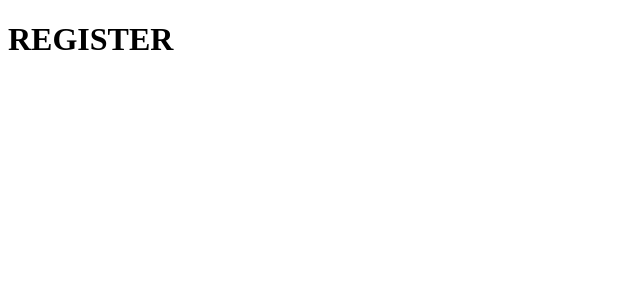
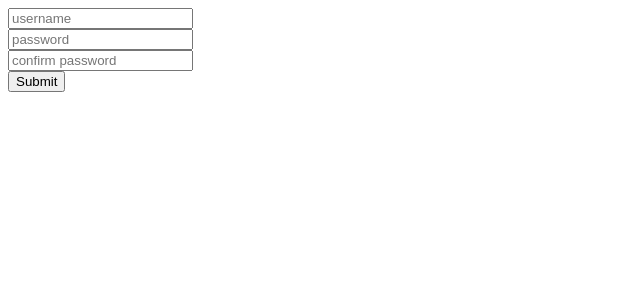
Before and after one commit to NLie2/stock_portfolio_analyzer, a React (Create React App) app in the folder client/: page /register in a window 1280 px wide. Shown: the top 300 px of the page, without its empty margins (0-640 px from the left). Built offline with nearby package versions, Linux system fonts and the light colour scheme.

Commit message:
add registration form and link to login once user is registered

```diff
--- a/client/package.json
+++ b/client/package.json
@@ -6,6 +6,7 @@
     "axios": "^1.5.1",
     "eslint-plugin-react": "^7.33.2",
     "react": "^18.2.0",
+    "react-bootstrap": "^2.9.0",
     "react-dom": "^18.2.0",
     "react-router-dom": "^6.16.0",
     "react-scripts": "^5.0.1",
--- a/client/src/components/Login.js
+++ b/client/src/components/Login.js
@@ -8,7 +8,7 @@ import { setToken } from '../lib/auth'
 
 export default function Login() {
   const [ message, setMessage ] = useState('')
-  const [ formData, setFormData ] = useState( {
+  const [ formData, setFormData ] = useState({
     username: '',
     password: '',
   })
@@ -34,9 +34,9 @@ export default function Login() {
 
   return (
     <form onSubmit={handleSubmit}>
-      <input type="username" name="username" value={FormData.username} onChange={handleChange}></input>
+      <input type="username" name="username" placeholder="username" value={FormData.username} onChange={handleChange}></input>
       <br />
-      <input type="password" name="password" value={FormData.username} onChange={handleChange}></input>
+      <input type="password" name="password" placeholder="password" value={FormData.password} onChange={handleChange}></input>
       <br />
       { message && <p> {message}</p>}
       <input type = "submit" value= "Submit"></input>
--- a/client/src/components/NavBar.js
+++ b/client/src/components/NavBar.js
@@ -1,5 +1,14 @@
+import Navbar from 'react-bootstrap/Navbar'
+
+
 export default function Login() {
   return (
-    <h1>NAV BAR</h1>
+    <nav className="menu">
+      <ul>
+        <li><a href="/register">Register</a></li>
+        <li><a href="#">Login</a></li>
+        <li><a href="#">Analyze</a></li>
+      </ul>
+    </nav>
   )
 }
--- a/client/src/components/Register.js
+++ b/client/src/components/Register.js
@@ -1,5 +1,46 @@
+import { useEffect, useState } from 'react'
+import { Link } from 'react-router-dom'
+
+import axios from 'axios'
+
+import { setToken } from '../lib/auth'
+
 export default function Login() {
+
+  const [ message, setMessage ] = useState('')
+  const [ formData, setFormData ] = useState({
+    username: '',
+    password: '',
+    password_confirmation: '',
+  })
+
+  const handleChange = (e) => {
+    setFormData( { ...formData, [e.target.name]: e.target.value })
+  }
+
+  const handleSubmit = async (e) => {
+    e.preventDefault()
+    try {
+
+      const { data } = await axios.post('/api/auth/register/', formData)
+      console.log(data, data.username)
+      setMessage(`Registered as ${data.username}`)
+    } catch (error) {
+      console.log(error)
+      setMessage(error.response.data.detail)
+    }
+  }
+
   return (
-    <h1>REGISTER</h1>
+    <form onSubmit={handleSubmit}>
+      <input type="username" name="username" placeholder="username" value={FormData.username} onChange={handleChange}></input>
+      <br />
+      <input type="password" name="password" placeholder="password" value={FormData.password} onChange={handleChange}></input>
+      <br />
+      <input type="password" name="password_confirmation" placeholder="confirm password" value={FormData.password_confirmation} onChange={handleChange}></input>
+      <br />
+      { message && <p> {message} <Link to={'/login'}> Login </Link></p>}
+      <input type = "submit" value= "Submit"></input>
+    </form>
   )
 }
```
Also changed, not shown: 1 other file (tests, documents, lock files or other folders).
